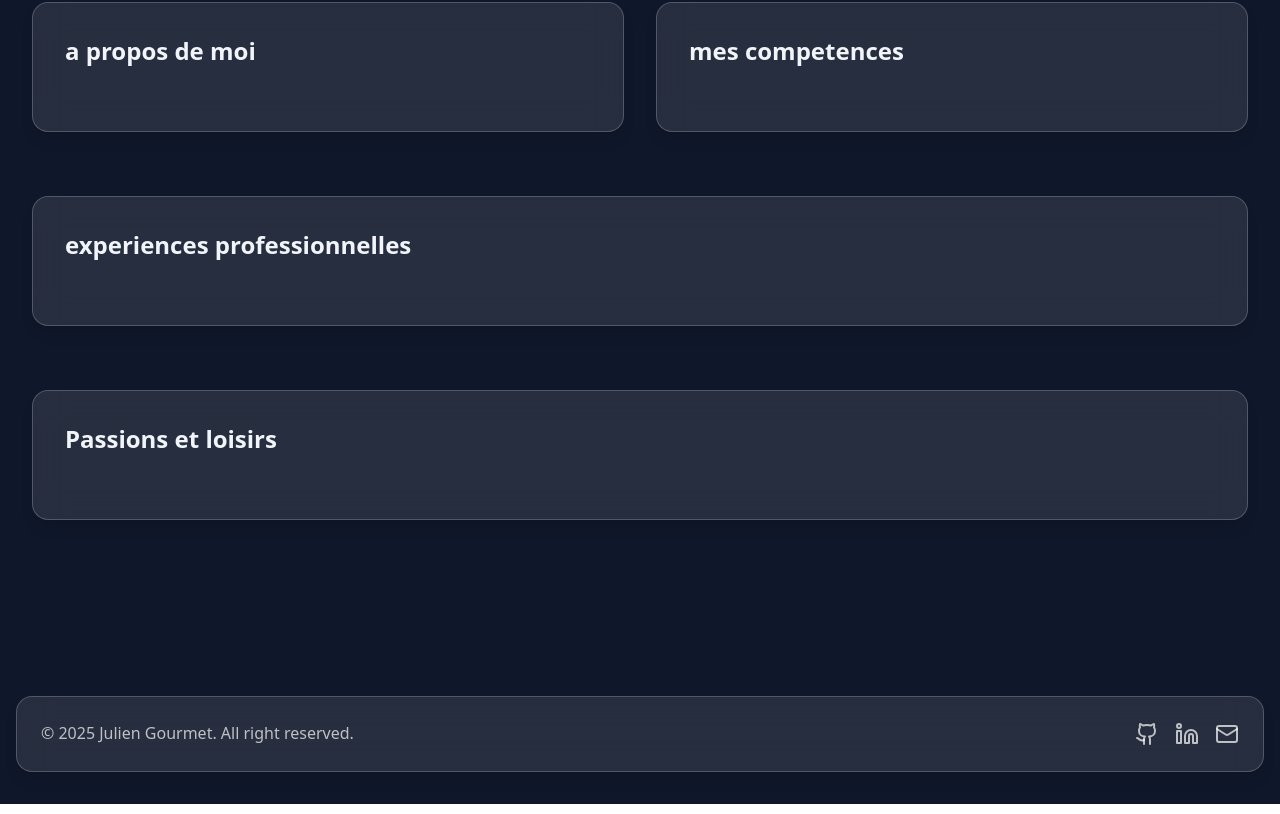
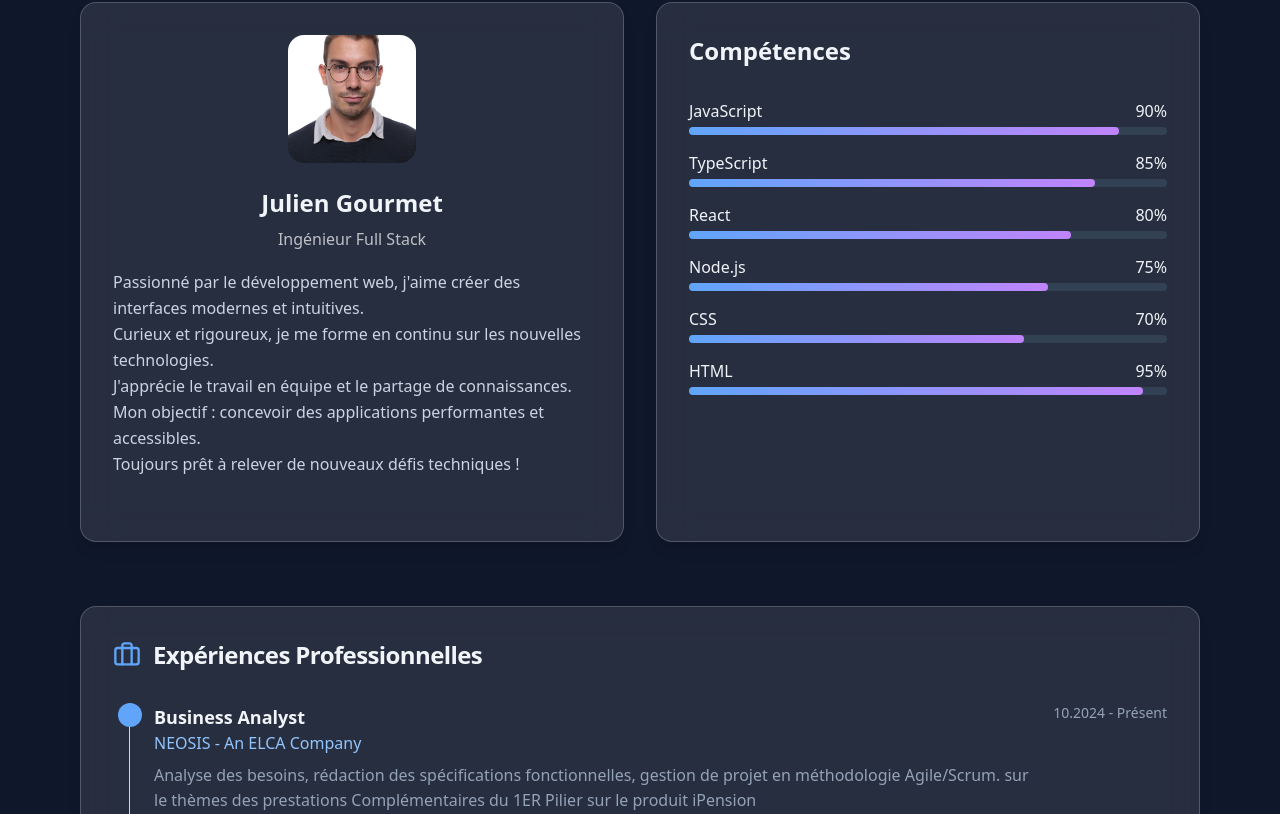
Before and after one commit to jubbakka/portfolio, a React (Vite) app in the folder front/: page /about in a window 1280 px wide. Shown: the part 306-1120 px from the top of the page. Built offline with nearby package versions, Linux system fonts and the light colour scheme.

Commit message:
feat(about): - about me description and skills section, for now I need to adjust skills and level (just put some data for the front behavior) - professional experience is still under developpement, text are too weak and without impact.
- passions section aren't started yet

```diff
--- a/front/src/pages/About.tsx
+++ b/front/src/pages/About.tsx
@@ -1,15 +1,49 @@
-import WIP from "../components/WIP.tsx";
+import {motion} from "framer-motion";
 import {GlassCard} from "../components/ui/glass-card.tsx";
-import {motion} from "framer-motion";
-import {Mail, MapPin, Phone, Send} from "lucide-react";
-import {useForm} from "react-hook-form";
 import {useTranslation} from "react-i18next";
+import {BriefcaseIcon} from "lucide-react";
 
+import profileImage from "../images/juliengourmet.jpg";
+
+
+//todo add more skills and more accuracy on they.
+const skills = [
+    {name: "JavaScript", level: 90},
+    {name: "TypeScript", level: 85},
+    {name: "React", level: 80},
+    {name: "Node.js", level: 75},
+    {name: "CSS", level: 70},
+    {name: "HTML", level: 95},
+];
+
+//todo add translation
+// review description on each experience
+const experiences = [
+    {
+        title: "Business Analyst",
+        company: "NEOSIS - An ELCA Company",
+        date: "10.2024 - Présent",
+        description: "Analyse des besoins, rédaction des spécifications fonctionnelles, gestion de projet en méthodologie Agile/Scrum. sur le thèmes des prestations Complémentaires du 1ER Pilier sur le produit iPension",
+    },
+    {
+        title: "Développeur Fullstack - Stage de fin d'études",
+        company: "ElCA",
+        date: "03.2024 - 08.2024",
+        description: "Création d'un module pour un portail client d'un fournisseur d'énergie. Utilisation de Drupal, tailwindcss",
+    },
+    {
+        title: "Développeur Fullstack - Stage ",
+        company: "EfficientIP",
+        date: "09.2022 - 03.2023",
+        description: "Gestion et developpement de fonctionnalités pour un CRM interne, utilisation de python Flask et React.",
+    }
+];
 
 export default function About() {
     const {t} = useTranslation();
     return (
         <main className="min-h-screen px-4 pt-32 pb-16 bg-slate-900 text-slate-100">
+            <div className="max-w-6xl mx-auto">
                 <section className="container mx-auto px-4 py-4">
                     <header className="text-center mb-10">
                         <h1 className="text-4xl md:text-5xl font-bold bg-clip-text mb-4">{t("about.title")}</h1>
@@ -21,30 +55,94 @@ export default function About() {
                 <section className="container mx-auto px-4 py-4">
                     <div className="grid gap-8 md:grid-cols-2 mb-16">
                         <GlassCard className="p-8 h-full">
-                        <h3 className="text-2xl font-bold mb-8">
-                            a propos de moi
+
+                            <motion.div
+                                className="w-32 h-32 mx-auto mb-6 relative overflow-hidden rounded-2xl"
+                                whileHover={{rotate: [0, -5, 5, 0]}}
+                                transition={{duration: 0.5}}
+                            >
+                                <motion.img
+                                    src={profileImage}
+                                    alt="Photo de profil"
+                                    className="w-full h-full object-cover"
+                                    whileHover={{scale: 1.1}}
+                                    transition={{duration: 0.3}}
+                                />
+                                <motion.div
+                                    className="absolute inset-0 bg-gradient-to-t from-black/50 to-transparent"
+                                    initial={{opacity: 0}}
+                                    whileHover={{opacity: 1}}
+                                    transition={{duration: 0.3}}
+                                />
+                            </motion.div>
+                            <h3 className="text-2xl font-bold mb-2 text-center">
+                                Julien Gourmet
                             </h3>
+                            <p className="text-white/70 text-center mb-4">
+                                Ingénieur Full Stack
+                            </p>
+                            <p className="text-slate-300 mb-8 leading-relaxed">
+                                Passionné par le développement web, j'aime créer des interfaces modernes et
+                                intuitives.<br/>
+                                Curieux et rigoureux, je me forme en continu sur les nouvelles technologies.<br/>
+                                J'apprécie le travail en équipe et le partage de connaissances.<br/>
+                                Mon objectif : concevoir des applications performantes et accessibles.<br/>
+                                Toujours prêt à relever de nouveaux défis techniques !
+                            </p>
                         </GlassCard>
                         <GlassCard className="p-8 h-full">
                             <h3 className="text-2xl font-bold mb-8">
-                            mes competences
+                            Compétences
                             </h3>
+                            <div className="space-y-4">
+                                {skills.map((skill) => (
+                                    <div key={skill.name}>
+                                           <div className="flex justify-between mb-1">
+                                            <span>{skill.name}</span>
+                                            <span>{skill.level}%</span>
+                                        </div>
+                                        <div className="w-full bg-slate-700 rounded-full h-2">
+                                            <div
+                                                className="bg-gradient-to-r from-blue-400 to-purple-400 h-2 rounded-full"
+                                                style={{width: `${skill.level}%`}}
+                                            />
+                                        </div>
+                                    </div>
+                                ))}
+                            </div>
                         </GlassCard>
                     </div>
                     <GlassCard className="mb-16 p-8">
-                    <h3 className="text-2xl font-bold mb-8">
-                        experiences professionnelles
-                    </h3>
+                        <div className="flex items-center mb-8">
+                            <BriefcaseIcon className="w-7 h-7 text-blue-400 mr-3" />
+                            <h3 className="text-2xl font-bold tracking-tight font-sans">Expériences Professionnelles</h3>
+                        </div>
+                        <ol className="relative border-l border-blue-200 ml-4">
+                            {experiences.map((exp) => (
+                                <li key={exp.title} className="mb-10 ml-6">
+                                    <span className="absolute -left-3 flex items-center justify-center w-6 h-6 bg-blue-400 rounded-full" />
+                                    <div className="flex justify-between items-start">
+                                        <div>
+                                            <h4 className="text-lg font-semibold font-sans">{exp.title}</h4>
+                                            <span className="text-blue-300 font-medium font-sans">{exp.company}</span>
+                                            <p className="text-slate-400 mt-2 font-sans">{exp.description}</p>
+                                        </div>
+                                        <span className="text-sm text-slate-400 min-w-max ml-4 font-sans">{exp.date}</span>
+                                    </div>
+                                </li>
+                            ))}
+                        </ol>
                     </GlassCard>
 
                     <GlassCard className="mb-16 p-8">
                         <h3 className="text-2xl font-bold mb-8">
                             Passions et loisirs
+                            //TODO
                         </h3>
                     </GlassCard>
                 </section>
 
-
+            </div>
         </main>
 
     );
```
Also changed, not shown: front/src/images/juliengourmet.jpg (added). Lines whose indentation alone changed are shown as unchanged.
